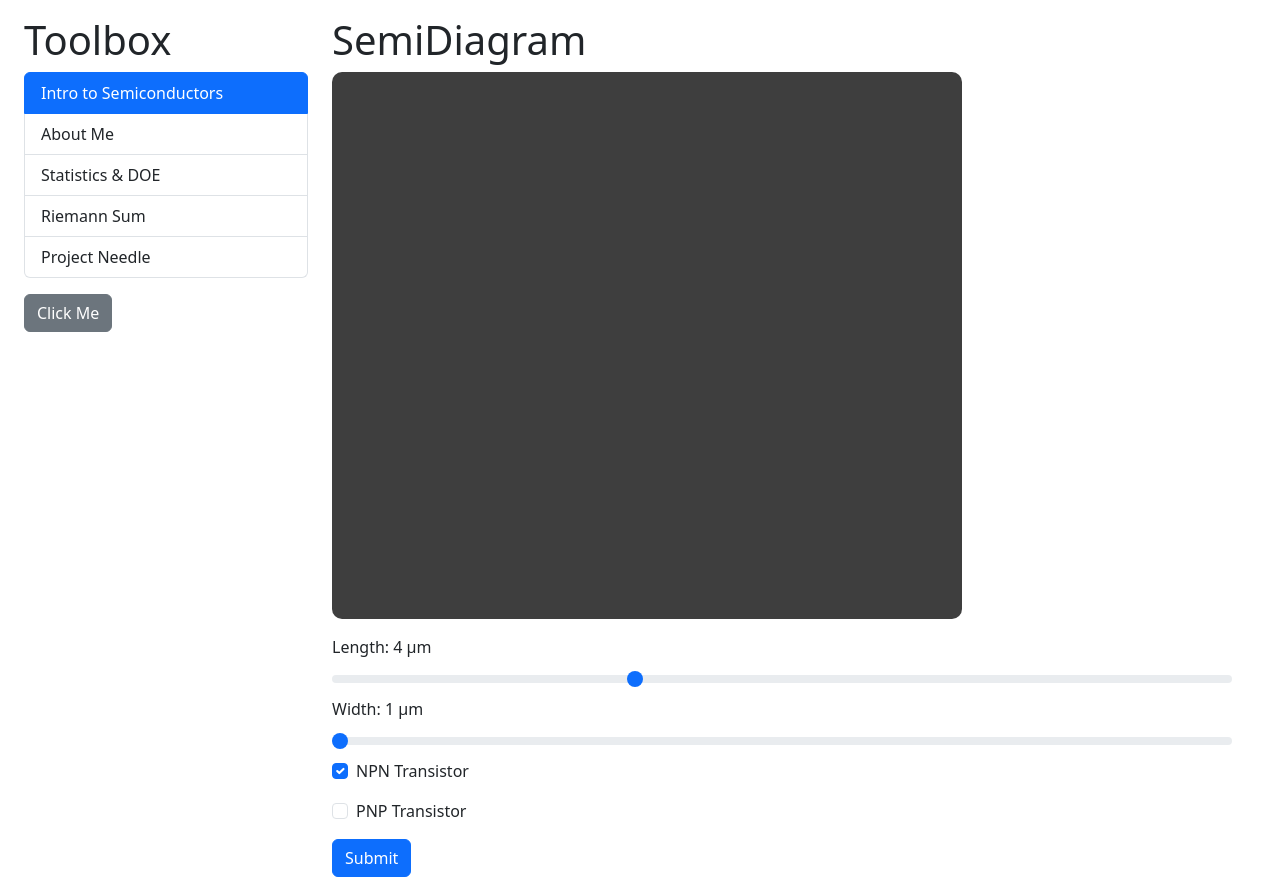
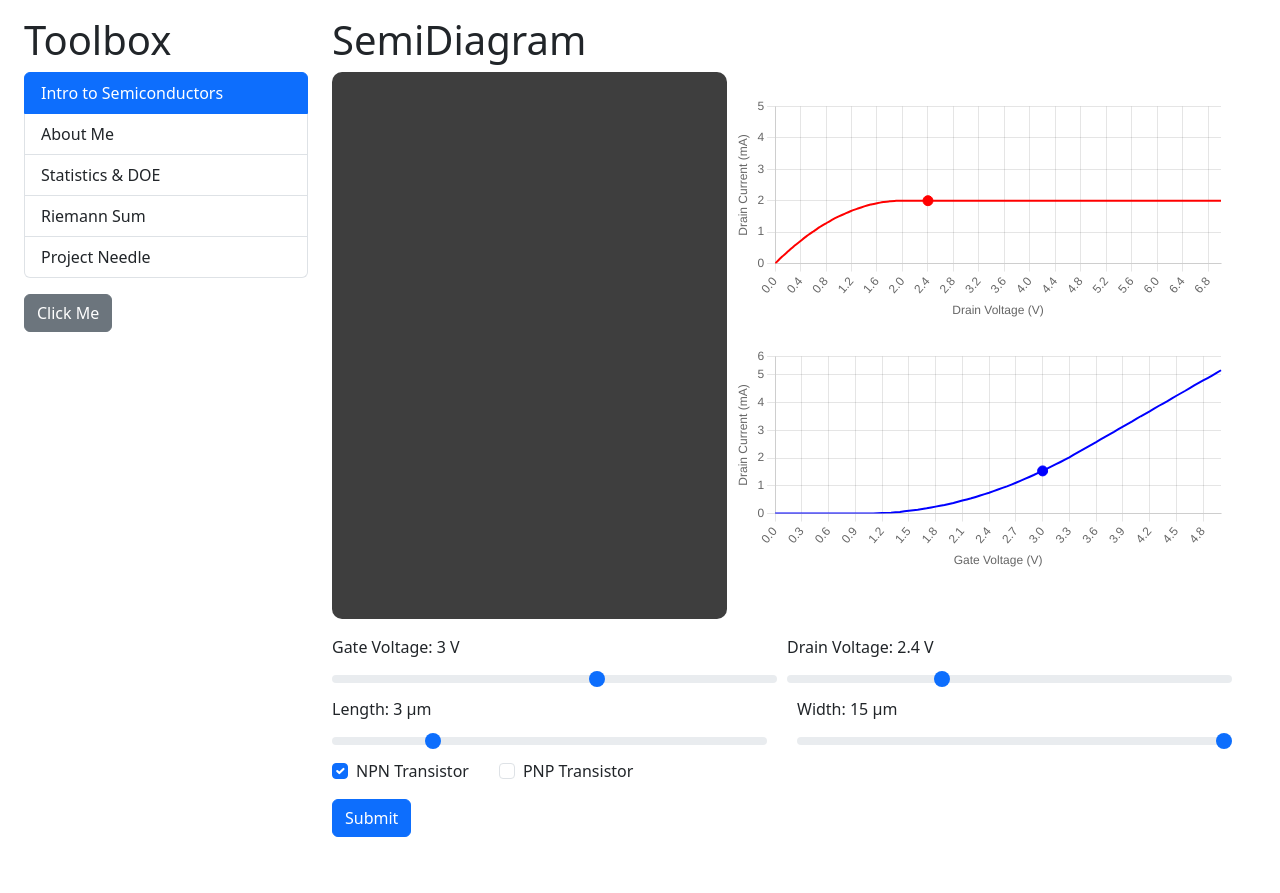
Before and after one commit to Alani25/tools, a React (Vite) app in the folder MicroTools/: page / in a window 1280 px wide. After the commit the page ends 853 px from the top, so only its background shows below. Built offline with nearby package versions, Linux system fonts and the light colour scheme; no server answers.

Commit message:
both graphs function fully now

```diff
--- a/MicroTools/package.json
+++ b/MicroTools/package.json
@@ -15,6 +15,7 @@
     "bootstrap": "^5.3.8",
     "chart.js": "^4.5.1",
     "react": "^19.1.1",
+    "react-chartjs-2": "^5.3.1",
     "react-dom": "^19.1.1",
     "three": "^0.181.1"
   },
--- a/MicroTools/src/App.tsx
+++ b/MicroTools/src/App.tsx
@@ -2,7 +2,9 @@ import { useState } from "react";
 import { Alert } from "./components/Alert";
 import { Button } from "./components/Button";
 import ListGroup, { type ToolboxItem } from "./components/ListGroup";
-import SemiDiagram from "./components/semiDiagram";
+
+import SemiDiagram from "./components/SemiDiagram";
+
 
 function App() {
 
--- a/MicroTools/src/components/SemiDiagram.tsx
+++ b/MicroTools/src/components/SemiDiagram.tsx
@@ -7,13 +7,53 @@ import Arrow from "./threeJSComp/Arrow";
 import Cube from "./threeJSComp/Cube";
 import TextObj from "./threeJSComp/TextObj";
 
+import SimpleGraph from "./SimpleGraph";
+
+const Vt = 1; // threshold voltage
+
+// calculating DRAIN CURRENT
+let Id = (Vg: number, Vds: number, k: number) => {
+    if (Vg <= Vt)
+        return 0;
+    if (Vds >= (Vg - Vt))
+        return 0.5 * k * (Vg - Vt) ** 2;
+    return k * ((Vg - Vt) * Vds - (Vds ** 2 / 2));
+}
+
+
+
+// generating points for the Drain Current vs Drain Voltage Graph
+function generateIdVdsCurve(Vg: number, k: number) {
+    const pointsX = []
+    const pointsY = []
+
+    for (let Vds = 0; Vds <= 7; Vds += 0.1) {
+        pointsX.push(Number((Vds).toFixed(1)));
+        pointsY.push(Number((Id(Vg, Vds, k) * 1e3).toFixed(2)));
+    }
+    return [pointsX, pointsY];
+}
+// generating points for Gate Voltage vs Drain Current
+function generateIdVgCurve(Vds: number, k: number) {
+    const pointsX = []
+    const pointsY = []
+
+    for (let Vg = 0; Vg <= 5; Vg += .1) {
+        pointsX.push(Number((Vg).toFixed(1)));
+        pointsY.push(Number((Id(Vg, Vds, k) * 1e3 / 1.3).toFixed(2))); // already returns amps
+    }
+
+    return [pointsX, pointsY]
+}
+
 
 
 
 const SemiDiagram = () => {
 
     const canvasStyle = {
-        width: '70%',
+        width: '45%',
+        // height: '90%',
         height: window.innerHeight / 1.2 - 120, // Example height
         backgroundColor: '#3e3e3eff', // Dark background for contrast
         borderRadius: '10px'
@@ -23,14 +63,20 @@ const SemiDiagram = () => {
 
     // const [size, setSize] = useState([2, 1, 1]);
 
+
     const [NPN, setNPN] = useState(true);
 
-    const [L, setL] = useState(4);
-    const [W, setW] = useState(1);
+    const [L, setL] = useState(3);
+    const [W, setW] = useState(15);
 
-    const [trackChange, alertChange] = useState(1);
+    const [Vg, setVg] = useState(3);
+    const [Vds, setVds] = useState(2.4);
+
+    const [trackChange, alertChange] = useState(0);
 
     let [frame, setFrame] = useState(0);
+
+    let k_prime = 200e-6;
 
     useEffect(() => {
         const intervalID = setInterval(() => {
@@ -47,12 +93,14 @@ const SemiDiagram = () => {
         <>
             <h1>SemiDiagram</h1>
 
+            <div style={{ display: "flex", gap: "5px" }}>
+
                 {/* 3D CANVAS ELEMENT */}
                 <div style={canvasStyle}>
 
                     <Canvas camera={{
-                    position: [1, 1, 4],
-                    rotation: [0, 0, 0]
+                        position: [5, 1, 5],
+                        rotation: [0, 0, 0] // note to self: this does nothing
                     }}>
 
                         {/* SCENE SET UP */}
@@ -64,28 +112,28 @@ const SemiDiagram = () => {
                         {/* BASIC CUBE */}
 
                         {/* N-MOS, 2 N+ on top of 1 P, 0:48 */}
-                    <Cube pos={[0, 0, -.9]} side={[L, W / 2 + 1.3, 2.1]} clr={NPN ? PColor : "hotpink"} ></Cube>
-                    <Cube pos={[-L * .35, 0, -.01]} side={[L * 0.175, (W / 2 + 1.3) + .2, .5]} clr={NPN ? "hotpink" : PColor} ></Cube>
-                    <Cube pos={[L * .35, 0, -.01]} side={[L * 0.175, (W / 2 + 1.3) + .2, .5]} clr={NPN ? "hotpink" : PColor} ></Cube>
+                        <Cube pos={[0, 0, -.9]} side={[L, W / 6 + 1.3, 2.1]} clr={NPN ? PColor : "hotpink"} ></Cube>
+                        <Cube pos={[-L * .35, 0, -.01]} side={[L * 0.175, (W / 6 + 1.3) + .2, .5]} clr={NPN ? "hotpink" : PColor} ></Cube>
+                        <Cube pos={[L * .35, 0, -.01]} side={[L * 0.175, (W / 6 + 1.3) + .2, .5]} clr={NPN ? "hotpink" : PColor} ></Cube>
                         {/* OXIDE & METAL LAYER */}
-                    <Cube pos={[0, 0, .2]} side={[L - L * 0.35 * 1.3, W / 2 + 1.4, .15]} clr="gray" ></Cube>
-                    <Cube pos={[0, 0, .35]} side={[L - L * 0.35 * 1.3, W / 2 + 1.4, .15]} clr="blue" ></Cube>
+                        <Cube pos={[0, 0, .2]} side={[L - L * 0.35 * 1.3, W / 6 + 1.4, .15]} clr="gray" ></Cube>
+                        <Cube pos={[0, 0, .35]} side={[L - L * 0.35 * 1.3, W / 6 + 1.4, .15]} clr="blue" ></Cube>
                         {/* METAL LAYER ON S&D */}
-                    <Cube pos={[-L * .35, 0, .3]} side={[L * 0.07, (W / 2 + 1.3) + .2, .1]} clr="blue" ></Cube>
-                    <Cube pos={[L * .35, 0, .3]} side={[L * 0.07, (W / 2 + 1.3) + .2, .1]} clr="blue" ></Cube>
+                        <Cube pos={[-L * .35, 0, .3]} side={[L * 0.07, (W / 6 + 1.3) + .2, .1]} clr="blue" ></Cube>
+                        <Cube pos={[L * .35, 0, .3]} side={[L * 0.07, (W / 6 + 1.3) + .2, .1]} clr="blue" ></Cube>
 
                         {/* TEXT LABELS */}
                         <TextObj pos={[0, 0, 1.5]} fontSize={0.2} clr={"white"} text={NPN ? "N-MOS" : "P-MOS"}></TextObj>
-                    <TextObj pos={[-L * .35, 0, 1.5]} fontSize={0.3} clr={"lightblue"} text="source"></TextObj>
-                    <TextObj pos={[L * .35, 0, 1.5]} fontSize={0.3} clr={"lightblue"} text="drain"></TextObj>
+                        <TextObj pos={[-L * .35, 0, 1.5]} fontSize={0.1 * L} clr={"lightblue"} text="source"></TextObj>
+                        <TextObj pos={[L * .35, 0, 1.5]} fontSize={0.1 * L} clr={"lightblue"} text="drain"></TextObj>
 
                         {/* SOURCE & DRAIN ARROWS */}
                         <Arrow pos={[L * .35, (NPN ? 0.7 : 1.2) + (Math.sin(frame / 10) / 10) * (NPN ? 1 : -1), 0]} direction={[0, NPN ? Math.PI : -Math.PI, 0]} length={0.5} ></Arrow>
                         <Arrow pos={[-L * .35, (NPN ? 1.2 : 0.7) + (Math.sin(frame / 10) / 10) * (NPN ? -1 : 1), 0]} direction={[0, NPN ? -Math.PI : Math.PI, 0]} length={0.5} ></Arrow>
 
                         {/* Length Label */}
-                    {trackChange == 1 && <TextObj pos={[0, (W / 2 + 1.3) / 2 + 0.1, 0]} fontSize={L / 10} clr={"white"} text={`L: ${L} µm`}></TextObj>}
-                    {trackChange == 2 && <TextObj pos={[L / 2 + 0.1, 0, 0]} fontSize={W / 5} clr={"white"} text={`W: ${W} µm`} rotation={[0, 0, Math.PI / 2]}></TextObj>}
+                        {trackChange == 1 && <TextObj pos={[0, (W / 6 + 1.3) / 2 + 0.1, 0]} fontSize={L / 10} clr={"white"} text={`L: ${L} µm`}></TextObj>}
+                        {trackChange == 2 && <TextObj pos={[L / 2 + 0.1, 0, 0]} fontSize={W / 15} clr={"white"} text={`W: ${W} µm`} rotation={[0, 0, Math.PI / 2]}></TextObj>}
 
 
 
@@ -98,31 +146,88 @@ const SemiDiagram = () => {
 
                 </div>
 
+                <div>
+                    <SimpleGraph
+                        xValues={generateIdVdsCurve(Vg, k_prime * (W / L))[0]}
+                        yValues={generateIdVdsCurve(Vg, k_prime * (W / L))[1]}
+                        xLabel="Drain Voltage (V)"
+                        yLabel="Drain Current (mA)"
+                        title=""
+                        maxY={Math.max(5, Id(Vg, 7, k_prime * (W / L)) * 1e3 + .5)}
+                        color="red"
+                        point={[Vds, Id(Vg, Vds, k_prime * (W / L)) * 1e3]}
+                    />
+                    <SimpleGraph
+                        xValues={generateIdVgCurve(Vds, k_prime * (W / L))[0]}
+                        yValues={generateIdVgCurve(Vds, k_prime * (W / L))[1]}
+                        xLabel="Gate Voltage (V)"
+                        yLabel="Drain Current (mA)"
+                        title=""
+                        maxY={Math.max(5, Id(5, Vds, k_prime * (W / L)) * 1e3 / 1.3 + .5)}
+                        color="blue"
+                        point={[Vg, Id(Vg, Vds, k_prime * (W / L)) * 1e3 / 1.3]}
+                    />
+                </div>
+            </div>
+
 
             {/* INPUT FORM */}
             <form className="mt-3 mb-3">
 
+                <div style={{ "display": "flex", "gap": "10px" }}>
 
+                    {/* Vg SLIDER */}
+                    <div style={{ "flex": 1 }}>
+                        <label className="form-label">Gate Voltage: {Vg} V</label>
+                        <input type="range" className="form-range" min="0" max="5" step="1" value={Vg}
+                            // onMouseLeave={() => alertChange(0)}
+                            onChange={(value) => {
+                                setVg(Number(value.target.value));
+                                // alertChange(1);
+                            }}></input>
+                    </div>
+
+
+                    {/* Vds SLIDER */}
+                    <div style={{ "flex": 1 }}>
+                        <label className="form-label">Drain Voltage: {Vds} V</label>
+                        <input type="range" className="form-range" min="0" max="7" step="0.1" value={Vds}
+                            // onMouseLeave={() => alertChange(0)}
+                            onChange={(value) => {
+                                setVds(Number(value.target.value));
+                                // alertChange(1);
+                            }}></input>
+                    </div>
+
+                </div>
+
+                <div style={{ "display": "flex", "gap": "30px" }}>
                     {/* LENGTH slider */}
+                    <div style={{ "flex": 1 }}>
                         <label className="form-label">Length: {L} µm</label>
-                <input type="range" className="form-range" min="1" max="10" step="0.1" id="range3" value={L}
+                        <input type="range" className="form-range" min="1" max="10" step="0.1" value={L}
                             onMouseLeave={() => alertChange(0)}
                             onChange={(value) => {
                                 setL(Number(value.target.value));
                                 alertChange(1);
                             }}></input>
+                    </div>
 
                     {/* WIDTH slider */}
+                    <div style={{ "flex": 1 }}>
                         <label className="form-label">Width: {W} µm</label>
-                <input type="range" className="form-range" min="1" max="5" step="0.1" id="range3" value={W}
+                        <input type="range" className="form-range" min="1" max="15" step="0.1" value={W}
                             onMouseLeave={() => alertChange(0)}
                             onChange={(value) => {
                                 setW(Number(value.target.value));
                                 alertChange(2);
                             }}></input>
+                    </div>
+                </div>
 
 
                 {/* Switching between NPN and PNP type transistors */}
+                <div style={{ "display": "flex", "gap": "30px" }}>
                     <div className="mb-3 form-check">
                         <input type="checkbox" className="form-check-input" id="checkPNP" checked={NPN}
                             onClick={() => setNPN(!NPN)}></input>
@@ -133,10 +238,12 @@ const SemiDiagram = () => {
                             onClick={() => setNPN(!NPN)}></input>
                         <label className="form-check-label">PNP Transistor</label>
                     </div>
+                </div>
 
 
                 <button type="submit" className="btn btn-primary">Submit</button>
             </form>
+
 
         </>
     )
--- /dev/null
+++ b/MicroTools/src/components/SimpleGraph.tsx
@@ -0,0 +1,102 @@
+import { Chart as ChartJS, CategoryScale, LinearScale, PointElement, LineElement, Title, Tooltip, Legend } from "chart.js"
+import { Line } from "react-chartjs-2"
+
+ChartJS.register(
+  CategoryScale,
+  LinearScale,
+  PointElement,
+  LineElement,
+  Title,
+  Tooltip,
+  Legend
+)
+
+interface SimpleGraphProps {
+  xValues: number[]
+  yValues: number[]
+  xLabel: string
+  yLabel: string
+  title: string
+  maxY: number
+  color?: string,
+  point?: number[]
+}
+
+const SimpleGraph = ({ xValues, yValues, xLabel, yLabel, title, maxY, color = "rgba(75,192,192,1)", point }: SimpleGraphProps) => {
+  const data = {
+    labels: xValues,
+    datasets: [
+      {
+        label: yLabel,
+        data: yValues,
+        borderWidth: 2,
+        tension: 0.1,
+
+        borderColor: color,
+        pointRadius: 0,
+        pointHoverRadius: 4,
+
+        // cubicInterpolationMode: "monotone" // THIS todo
+      },
+
+
+      point ? {
+        label: "Output Current",
+        data: xValues.map(x => (x === point[0] ? point[1] : null)),
+        pointRadius: 5,
+        pointHoverRadius: 10,
+        borderColor: color || "gray",
+        backgroundColor: color || "gray",
+        showLine: false
+      } : {}
+    ]
+  }
+
+  const options = {
+    responsive: true,
+    plugins: {
+      title: {
+        display: true,
+        text: title
+      },
+      legend: {
+        display: false
+      }
+    },
+    scales: {
+
+      x: {
+        title: {
+          display: true,
+          text: xLabel
+        },
+        ticks: {
+          callback: (value: any) => Number(value / 10).toFixed(1)
+        },
+        min: 0,
+        // max: 7
+      },
+      y: {
+        title: {
+          display: true,
+          text: yLabel
+        },
+        min: 0,
+        max: maxY,
+        ticks: {
+          callback: function (value: any) {
+            return Number(value).toFixed(0)
+          }
+        }
+      }
+    }
+  }
+
+  return (
+    <div style={{ width: "500px" }}>
+      <Line data={data} options={options} />
+    </div>
+  )
+}
+
+export default SimpleGraph
```
Also changed, not shown: MicroTools/src/components/Graph.tsx (deleted), 1 other file (tests, documents, lock files or other folders). Lines whose indentation alone changed are shown as unchanged.
